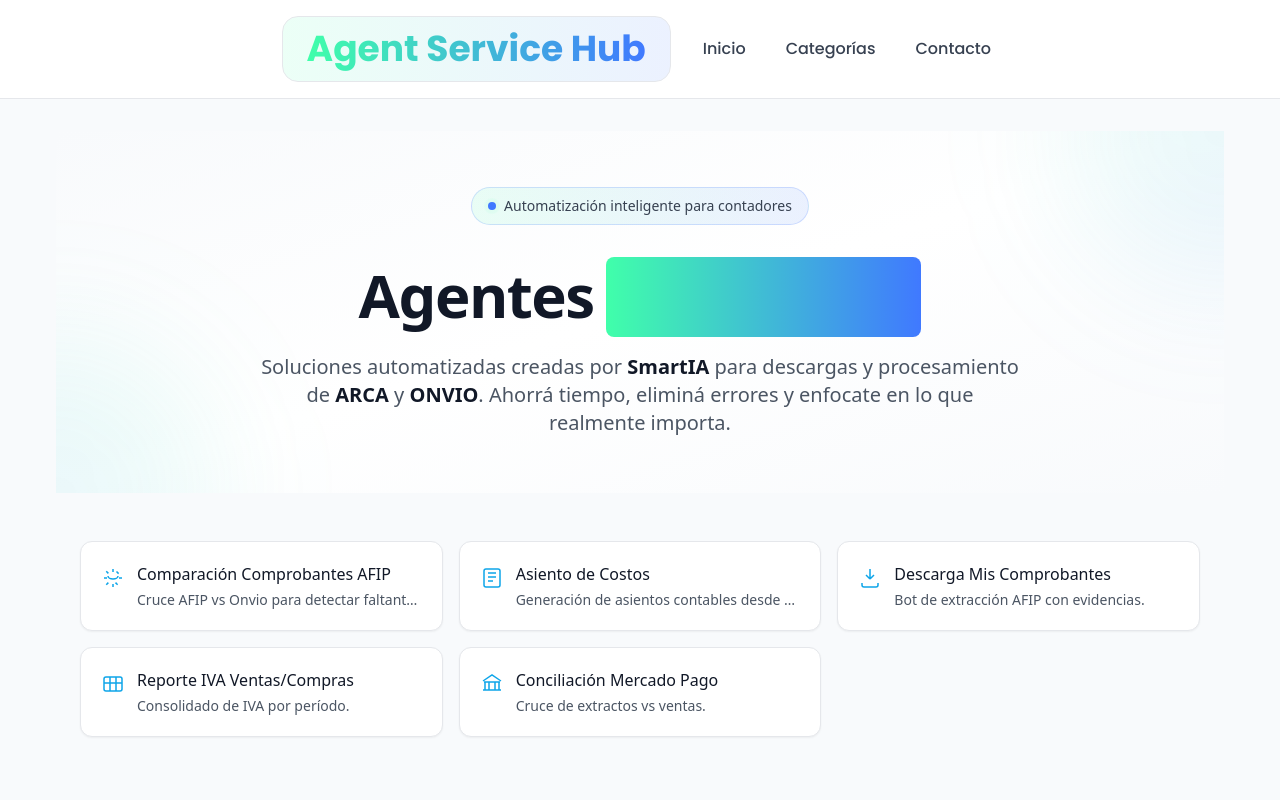
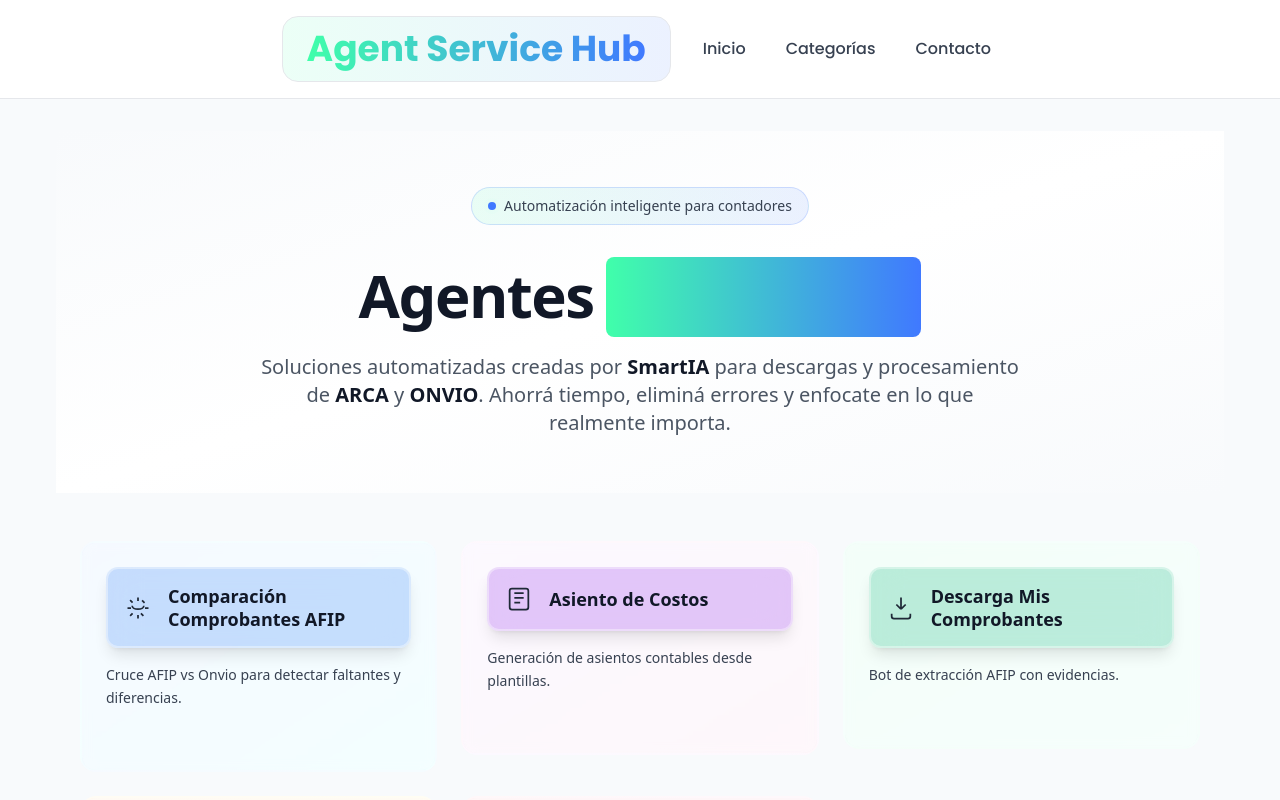
Before and after one commit to gonzalo-lopez834/bot-hub, a React (Vite) app: page / in a window 1280 px wide. Shown: the top 800 px of the page. Built offline with nearby package versions, Linux system fonts and the light colour scheme.

Commit message:
refactor: Simplify Hero component and enhance LandingGrid with glassmorphism effects and improved styling

```diff
--- a/src/components/Hero.jsx
+++ b/src/components/Hero.jsx
@@ -5,12 +5,6 @@
 export default function Hero() {
   return (
     <section className="relative overflow-hidden bg-gradient-to-br from-slate-50 via-white to-slate-50 py-11 sm:py-14 lg:py-17">
-      {/* Decorative background elements */}
-      <div className="absolute inset-0 overflow-hidden pointer-events-none" aria-hidden="true">
-        <div className="absolute -top-40 -right-40 w-80 h-80 bg-gradient-to-br from-[#40ffaa]/10 to-[#4079ff]/10 rounded-full blur-3xl" />
-        <div className="absolute -bottom-40 -left-40 w-80 h-80 bg-gradient-to-tr from-[#4079ff]/10 to-[#40ffaa]/10 rounded-full blur-3xl" />
-      </div>
-
       <div className="relative max-w-7xl mx-auto px-4 sm:px-6 lg:px-8">
         <div className="text-center space-y-8">
           {/* Badge/Tag */}
--- a/src/components/LandingGrid.jsx
+++ b/src/components/LandingGrid.jsx
@@ -14,25 +14,81 @@
       <Hero />
 
       <section id="servicios" className="px-4 sm:px-6 py-12">
+        <ul className="grid gap-6 sm:grid-cols-2 lg:grid-cols-3">
+          {services.map((s, index) => {
+            const to = `/services/${s.slug ?? s.id}`
 
-      <ul className="grid gap-4 sm:grid-cols-2 lg:grid-cols-3">
-        {services.map((s) => {
-          const to = `/services/${s.slug ?? s.id}`
+            // Gradientes de fondo suaves (glassmorphism)
+            const backgroundGradients = [
+              'from-blue-50 to-cyan-50 border-blue-200/50',
+              'from-purple-50 to-pink-50 border-purple-200/50',
+              'from-emerald-50 to-teal-50 border-emerald-200/50',
+              'from-orange-50 to-amber-50 border-orange-200/50',
+              'from-rose-50 to-pink-50 border-rose-200/50'
+            ]
+
+            // Sombras de colores
+            const shadowColors = [
+              'hover:shadow-blue-500/25',
+              'hover:shadow-purple-500/25',
+              'hover:shadow-emerald-500/25',
+              'hover:shadow-orange-500/25',
+              'hover:shadow-rose-500/25'
+            ]
+
+            // Gradientes para headers de vidrio tintado
+            const headerGradients = [
+              'from-blue-500 to-cyan-500',
+              'from-purple-500 to-pink-500',
+              'from-emerald-500 to-teal-500',
+              'from-orange-500 to-amber-500',
+              'from-rose-500 to-pink-500'
+            ]
+
+            const backgroundGradient = backgroundGradients[index % backgroundGradients.length]
+            const shadowColor = shadowColors[index % shadowColors.length]
+            const headerGradient = headerGradients[index % headerGradients.length]
+
             return (
-            <li key={s.id}>
+              <li key={s.id} className="group">
                 <Link
                   to={to}
-                className="block rounded-xl border bg-white p-5 shadow-sm transition hover:-translate-y-[1px] hover:shadow-md focus:outline-none focus:ring-2 focus:ring-[var(--primary)]"
+                  className={`block relative overflow-hidden rounded-2xl bg-gradient-to-br ${backgroundGradient} backdrop-blur-sm border-2 border-white/40 p-6 transition-all duration-300 hover:-translate-y-3 hover:shadow-2xl ${shadowColor} focus:outline-none focus:ring-2 focus:ring-[var(--primary)] focus:ring-offset-2`}
                 >
-                <div className="flex items-start gap-3">
-                  <div className="mt-1 text-[var(--primary)]">
-                    <Icon name={s.iconName} className="w-6 h-6" />
+                  <div className="absolute inset-0 bg-white/40 backdrop-blur-sm"></div>
+                  <div className="relative">
+                    {/* Header con efecto vidrio tintado */}
+                    <div className="flex items-center gap-4 p-4 mb-4 rounded-xl backdrop-blur-lg border-2 border-white/40 shadow-lg transition-all duration-500 relative overflow-hidden"
+                         style={{
+                           backgroundColor: headerGradient.includes('blue') ? 'rgba(59, 130, 246, 0.25)' :
+                                           headerGradient.includes('purple') ? 'rgba(147, 51, 234, 0.25)' :
+                                           headerGradient.includes('emerald') ? 'rgba(16, 185, 129, 0.25)' :
+                                           headerGradient.includes('orange') ? 'rgba(249, 115, 22, 0.25)' :
+                                           'rgba(244, 63, 94, 0.25)',
+                           backdropFilter: 'blur(16px)'
+                         }}>
+                      <div className="relative flex items-center gap-4 w-full">
+                        <div className="flex-shrink-0">
+                          <Icon name={s.iconName} className="w-7 h-7 text-gray-800 transition-all duration-500" />
                         </div>
-                  <div className="min-w-0">
-                    <h3 className="font-medium text-gray-900">{s.title}</h3>
-                    <p className="text-sm text-gray-600 mt-1 truncate">
+
+                        <div className="flex-1 min-w-0">
+                          <h3 className="font-bold text-lg text-gray-900 leading-tight">
+                            {s.title}
+                          </h3>
+                        </div>
+                      </div>
+                    </div>
+
+                    <p className="text-sm text-gray-700 leading-relaxed mb-4 font-medium">
                       {s.description}
                     </p>
+
+                    <div className="flex items-center text-sm font-semibold text-[var(--primary)] opacity-0 group-hover:opacity-100 transition-all duration-300 translate-y-2 group-hover:translate-y-0">
+                      Más detalles
+                      <svg className="ml-2 w-4 h-4" fill="none" stroke="currentColor" viewBox="0 0 24 24">
+                        <path strokeLinecap="round" strokeLinejoin="round" strokeWidth={2} d="M9 5l7 7-7 7" />
+                      </svg>
                     </div>
                   </div>
                 </Link>
```
Lines whose indentation alone changed are shown as unchanged.
